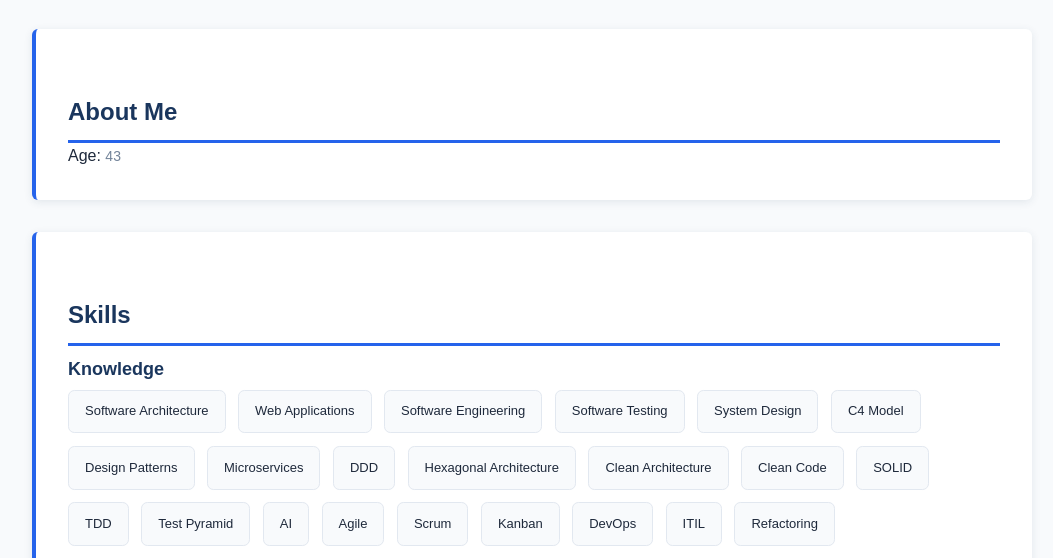
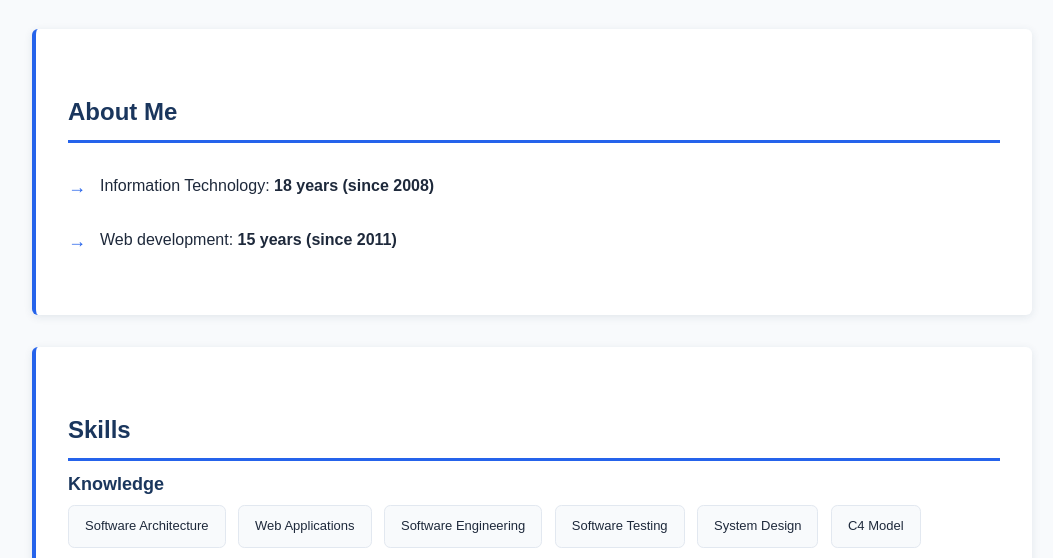
Before and after one commit to rogeriogentil/rogeriogentil.github.io, a plain HTML site: page index.html in a window 1280 px wide. Shown: the part 158-716 px from the top of the page, without its empty margins (108-1161 px from the left). Drawn offline with nearby package versions, Linux system fonts and the light colour scheme.

Commit message:
Replace age with years of experience and drop jQuery dependency
Co-Authored-By: Claude Sonnet 5.5 <noreply@anthropic.com>

```diff
--- a/index.html
+++ b/index.html
@@ -86,7 +86,6 @@
 	<link rel="stylesheet" href="reset.css">
 	<link rel="stylesheet" href="style.css">
 	<title>Rogerio J. Gentil - Software Architect & Engineer</title>
-	<script src="https://code.jquery.com/jquery-3.7.1.min.js" integrity="sha256-/JqT3SQfawRcv/BIHPThkBvs0OEvtFFmqPF/lYI/Cxo=" crossorigin="anonymous"></script>
 </head>
 <body>
 	<h1>Rogerio J. Gentil</h1>
@@ -94,16 +93,14 @@
 
 	<section>
 		<h2>About Me</h2>
-		<p>
-			Age: <span id="age"></span>
-		</p>
+		<ul>
+			<li>Information Technology: <strong data-since="2008">since 2008</strong></li>
+			<li>Web development: <strong data-since="2011">since 2011</strong></li>
+		</ul>
 		<script>
-			$(function() {
-				let birthday = new Date(1983, 00, 14, 8, 3, 0);
-				let today = new Date();
-				let diff = new Date(today.getTime() - birthday.getTime());
-				var age = diff.getUTCFullYear() - 1970;
-				$("#age").html(age);
+			document.querySelectorAll("[data-since]").forEach(function(el) {
+				var since = Number(el.dataset.since);
+				el.textContent = (new Date().getFullYear() - since) + " years (since " + since + ")";
 			});
 		</script>
 	</section>
```
